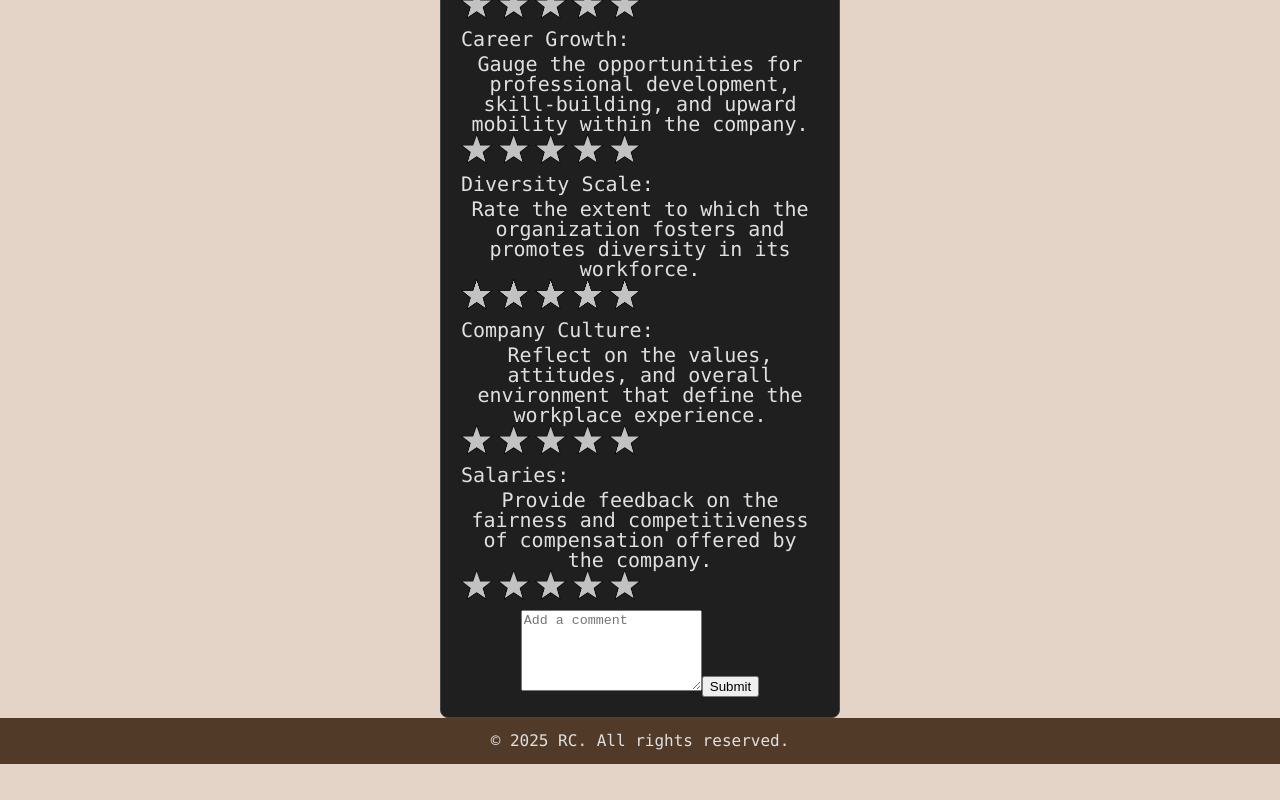
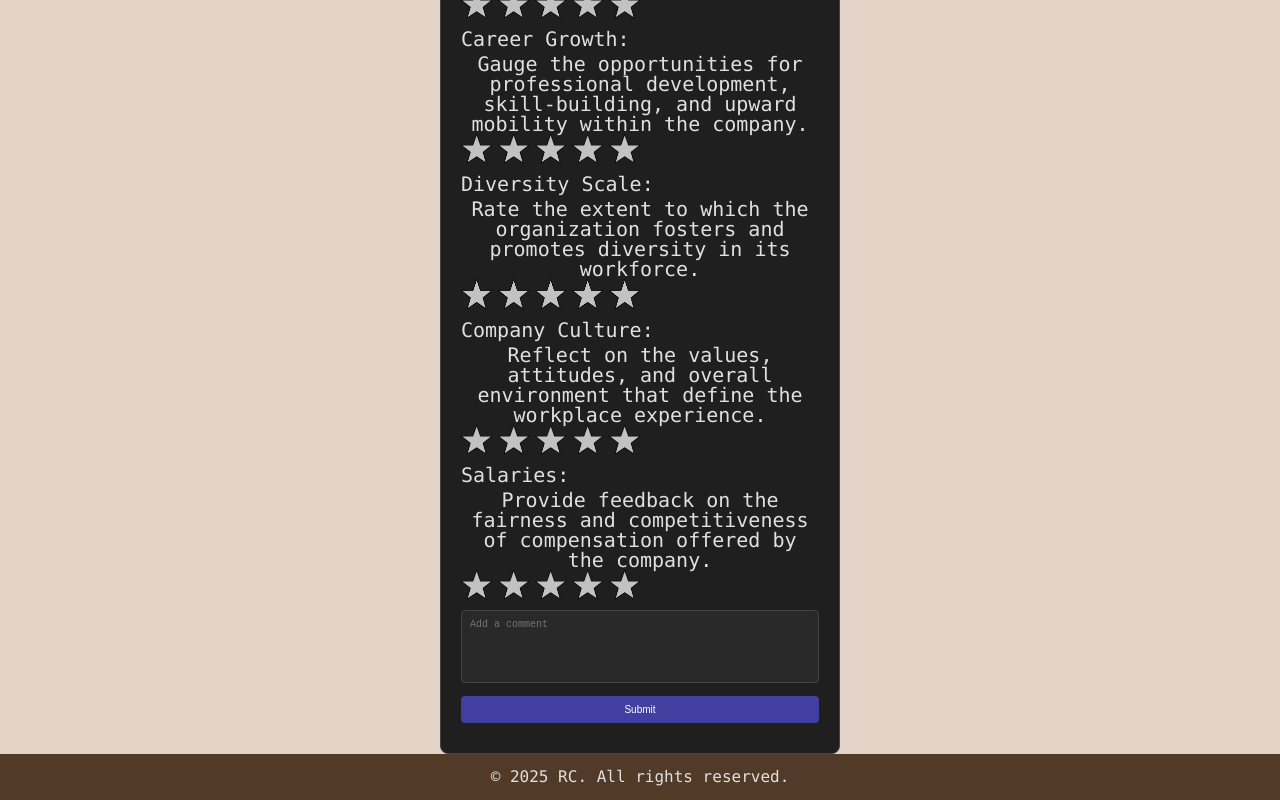
Before and after one commit to Resilient-Labs/kinfolx, a React (Vite) app: page /review in a window 1280 px wide. Shown: the part 650-1450 px from the top of the page. Before the commit the page ends 1414 px from the top, so only its background shows below. Built offline with nearby package versions, Linux system fonts and the light colour scheme; no server answers.

Commit message:
undelete container

```diff
--- a/src/components/ReviewList/ReviewList.jsx
+++ b/src/components/ReviewList/ReviewList.jsx
@@ -127,7 +127,7 @@ const ReviewList =  (props) => {
                     </div>
                 ))}
             </div>
-
+            <div className="review_list_review-form-container">
             <textarea
                 id="comment"
                 rows="5"
@@ -139,6 +139,8 @@ const ReviewList =  (props) => {
             <button id="submit-review" onClick={handleSubmit}>
                 Submit
             </button>
+            </div>
+
         </div>
     )
 };
--- a/src/components/ReviewList/reviewList.css
+++ b/src/components/ReviewList/reviewList.css
@@ -48,7 +48,7 @@
 }
 
 /* change to filled yellow star when clicked/hovered */
-.review_list_star-rating img.review_list_star.filled {
+.review_list_star-rating img.star.filled {
     opacity: 1;
     content: url('star-yellow.png');
 }
```
